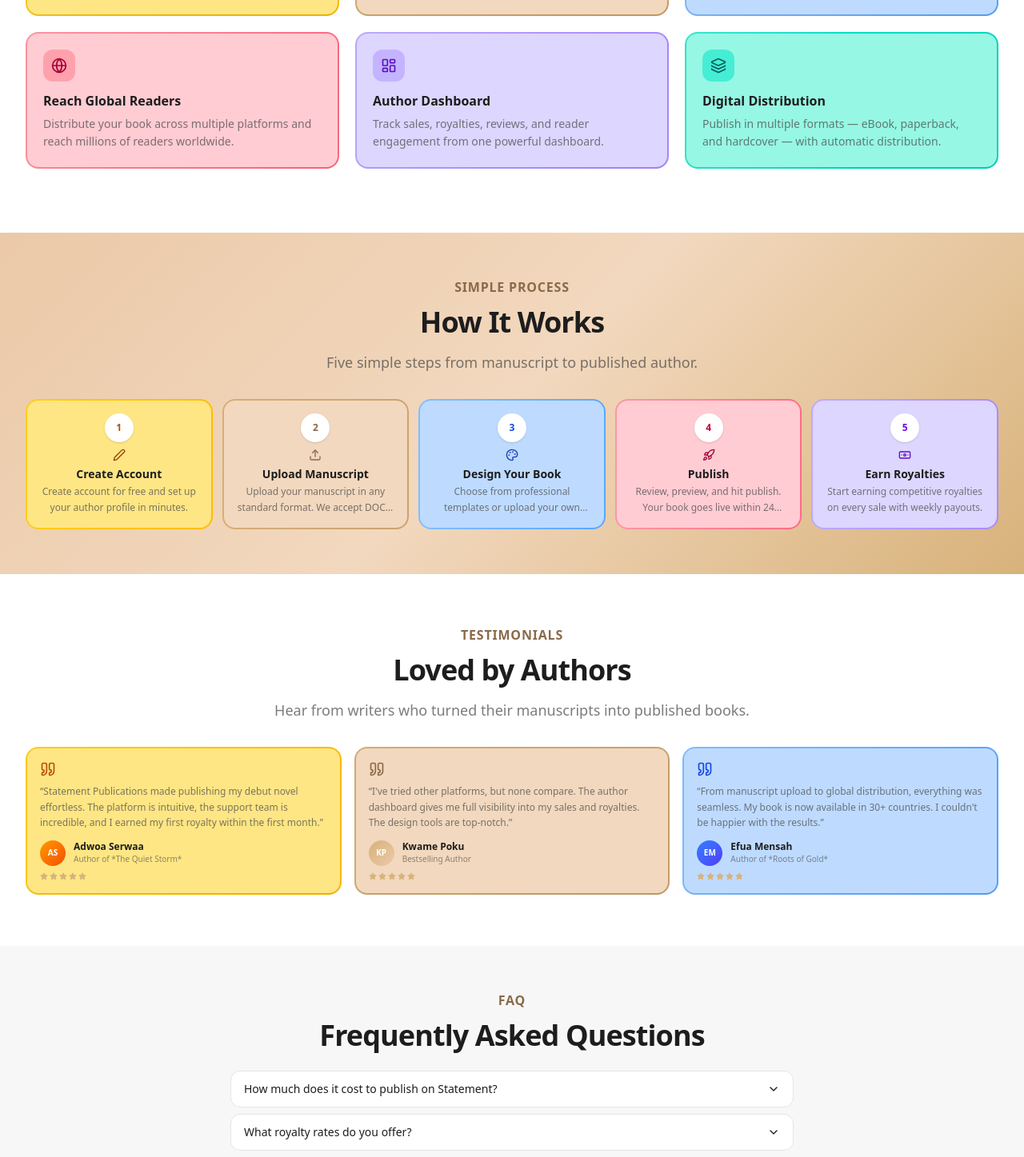
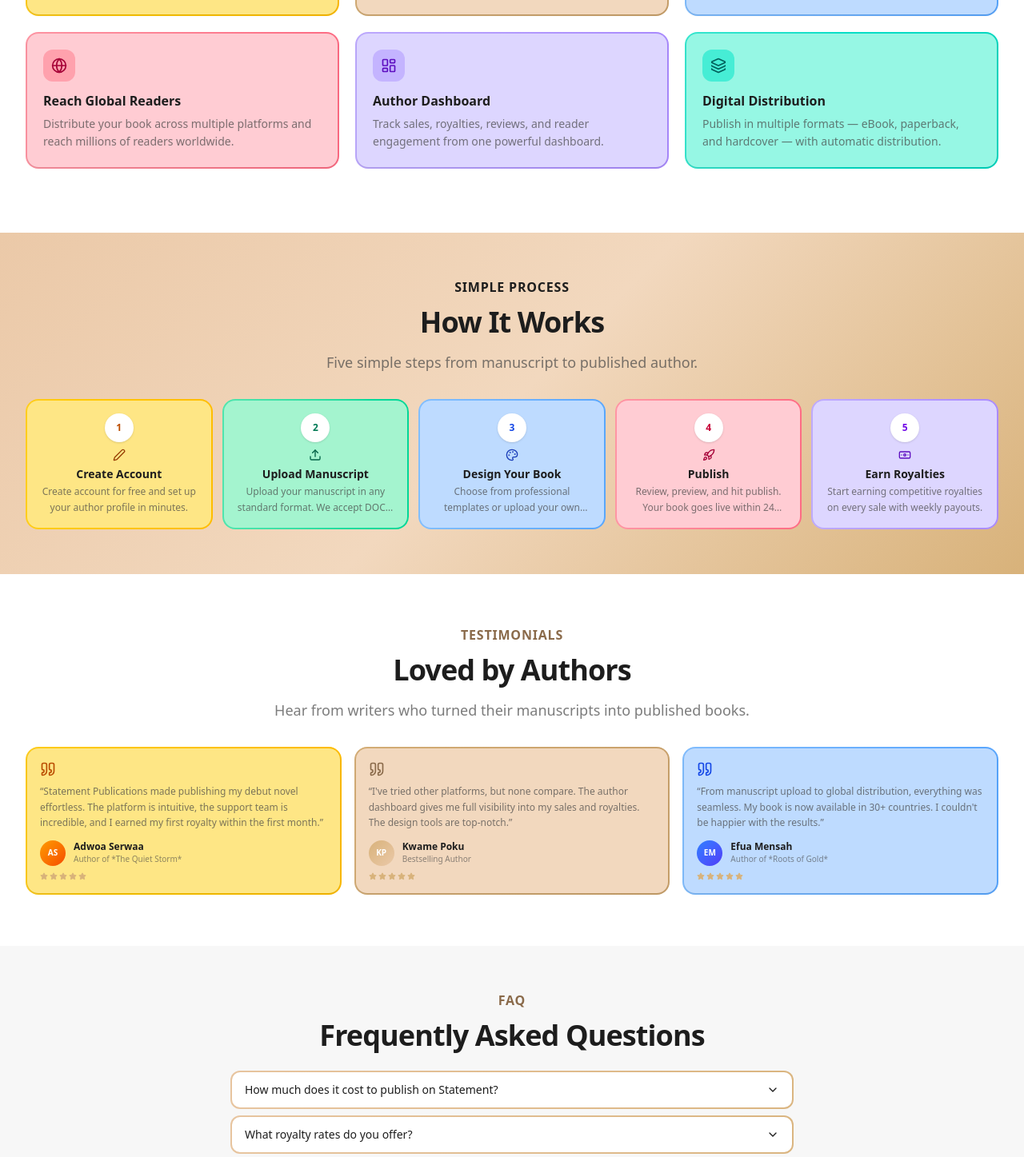
Before and after one commit to Johnfavour-maidu/statement-publications, a Next.js app in the folder apps/publications/: page / in a window 1280 px wide. Shown: the part 1330-2777 px from the top of the page at 80% size. Built offline with nearby package versions, Linux system fonts and the light colour scheme; no server answers; a web font is replaced by a local one.

Commit message:
Nav: Sign In/Create Account buttons, Simple Process black text, emerald How It Works box, gradient FAQ borders

```diff
--- a/apps/publications/src/app/page.tsx
+++ b/apps/publications/src/app/page.tsx
@@ -160,11 +160,11 @@
     title: "Upload Manuscript",
     description:
       "Upload your manuscript in any standard format. We accept DOCX, PDF, and more.",
-    bg: "bg-[#F2D8BE]",
-    iconColor: "text-[#8A6A4A]",
-    number: "text-[#8A6A4A]",
-    border: "border-[#EBC9A8]",
-    gradientBorder: "from-[#D8B27A] via-[#C9A06A] to-[#EBC9A8]",
+    bg: "bg-emerald-200",
+    iconColor: "text-emerald-800",
+    number: "text-emerald-700",
+    border: "border-emerald-300",
+    gradientBorder: "from-emerald-300 via-emerald-400 to-emerald-500",
   },
   {
     icon: Palette,
@@ -418,7 +418,7 @@
       <section className="py-10 sm:py-14" style={{ background: "linear-gradient(135deg, #EBC9A8 0%, #F2D8BE 50%, #D8B27A 100%)" }}>
         <div className="mx-auto max-w-7xl px-4 sm:px-6 lg:px-8">
           <AnimatedSection className="text-center max-w-3xl mx-auto mb-8">
-            <span className="text-base font-bold uppercase tracking-wider text-[#8A6A4A]">
+            <span className="text-base font-bold uppercase tracking-wider text-charcoal">
               Simple Process
             </span>
             <h2 className="mt-3 text-3xl sm:text-4xl font-bold tracking-tight text-charcoal">
@@ -554,18 +554,22 @@
           <AnimatedSection delay={0.1}>
             <Accordion type="single" collapsible className="space-y-2">
               {faqs.map((faq, index) => (
+                <div
+                  key={index}
+                  className="p-[2px] rounded-xl bg-[length:300%_300%] animate-gradient bg-gradient-to-r from-[#EBC9A8] via-[#D8B27A] to-[#F2D8BE]"
+                >
                   <AccordionItem
-                  key={index}
                     value={`faq-${index}`}
-                  className="rounded-xl border border-peach/10 bg-white px-4 data-[state=open]:shadow-sm data-[state=open]:border-peach/20 transition-colors"
+                    className="rounded-[10px] border-0 bg-white px-4 data-[state=open]:shadow-sm transition-colors"
                   >
-                  <AccordionTrigger className="text-left text-sm font-medium py-3 hover:no-underline hover:text-peach">
+                    <AccordionTrigger className="text-left text-sm font-medium py-3 hover:no-underline hover:text-[#D8B27A]">
                       {faq.question}
                     </AccordionTrigger>
                     <AccordionContent className="text-sm text-dark-gray/70 leading-relaxed pb-3">
                       {faq.answer}
                     </AccordionContent>
                   </AccordionItem>
+                </div>
               ))}
             </Accordion>
           </AnimatedSection>
--- a/apps/publications/src/components/layout/header.tsx
+++ b/apps/publications/src/components/layout/header.tsx
@@ -173,11 +173,21 @@
             </nav>
 
             <div className="flex items-center gap-3">
-              {/* My Account */}
-              <Link href="/login" className="flex flex-col items-center px-2 py-1 rounded-lg hover:bg-peach/10 transition-colors group">
-                <User className="h-6 w-6 text-charcoal group-hover:text-charcoal/70 transition-colors" />
-                <span className="text-[10px] font-semibold text-charcoal mt-0.5 hidden sm:block">My Account</span>
-              </Link>
+              {user ? (
+                <Link href="/author/dashboard" className="flex flex-col items-center px-2 py-1 rounded-lg hover:bg-peach/10 transition-colors group">
+                  <User className="h-6 w-6 text-charcoal group-hover:text-charcoal/70 transition-colors" />
+                  <span className="text-[10px] font-semibold text-charcoal mt-0.5 hidden sm:block">My Account</span>
+                </Link>
+              ) : (
+                <div className="flex items-center gap-2">
+                  <Link href="/login" className="inline-flex items-center rounded-lg px-4 py-2 text-sm font-semibold text-charcoal border border-charcoal/20 hover:bg-charcoal hover:text-white transition-all">
+                    Sign In
+                  </Link>
+                  <Link href="/register" className="inline-flex items-center rounded-lg px-4 py-2 text-sm font-semibold text-charcoal" style={{ backgroundColor: "#D8B27A" }}>
+                    Create Account
+                  </Link>
+                </div>
+              )}
 
               <Button
                 variant="ghost"
```
Lines whose indentation alone changed are shown as unchanged.
